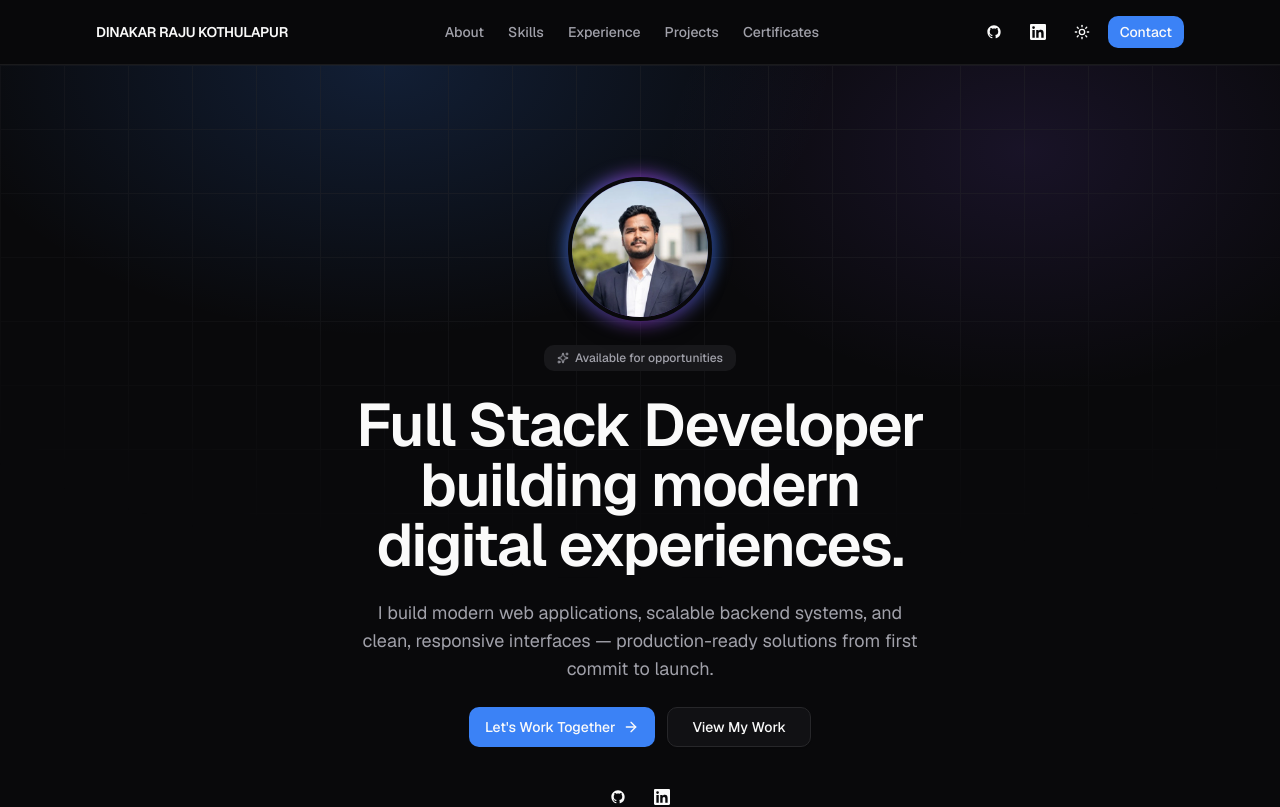
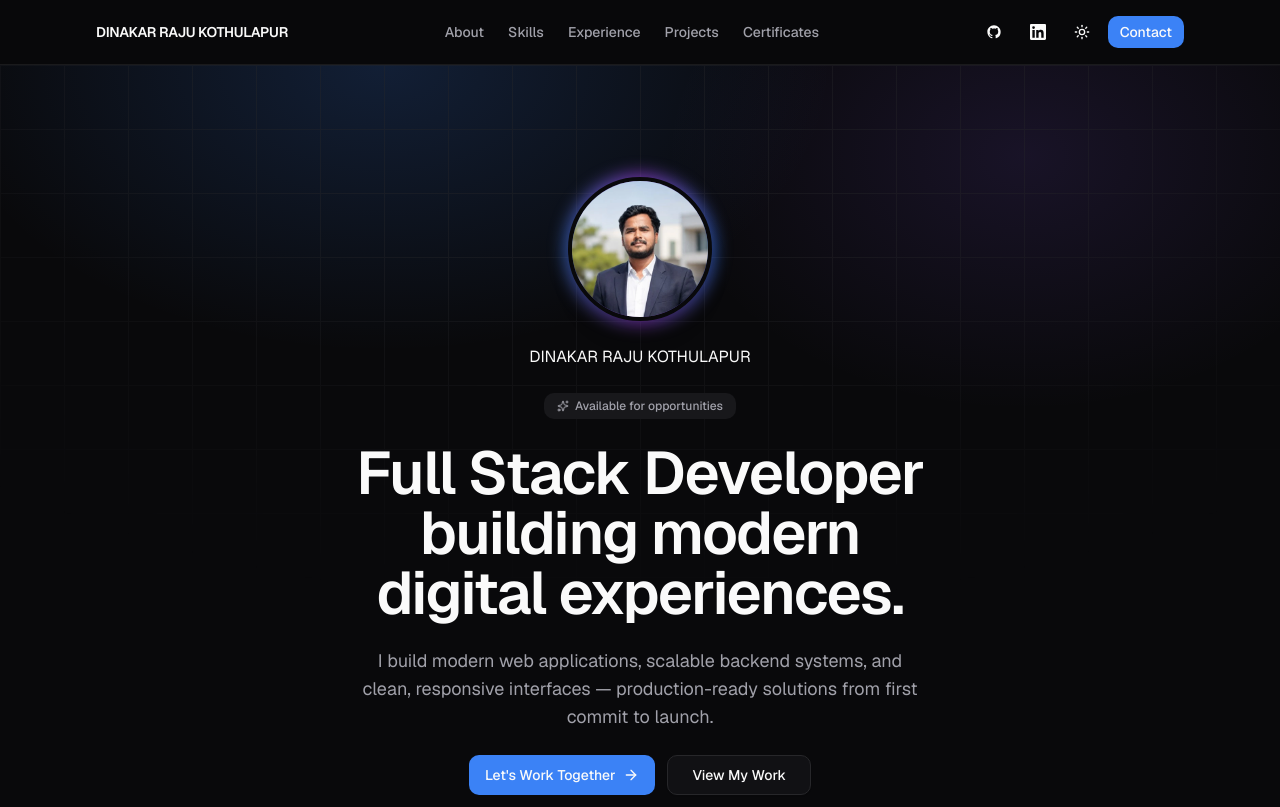
Before and after one commit to rajdinakar177/dinakar-portfolio, a Next.js app: page / in a window 1280 px wide. Shown: the top 807 px of the page. Built offline with nearby package versions, Linux system fonts and the light colour scheme.

Commit message:
name added

```diff
--- a/src/components/sections/hero.tsx
+++ b/src/components/sections/hero.tsx
@@ -3,7 +3,7 @@ import Link from "next/link";
 
 import { ArrowRight, Sparkles } from "lucide-react";
 
-import { heroConfig, socialLinks } from "@/config/site";
+import { heroConfig, socialLinks ,siteConfig } from "@/config/site";
 
 import { Badge } from "@/components/ui/badge";
 import { Button } from "@/components/ui/button";
@@ -46,7 +46,9 @@ export function Hero() {
             />
           </div>
         </FadeUp>
-
+       <FadeUp>
+        <h1>{siteConfig.name}</h1>
+       </FadeUp>
         <FadeUp>
           <Badge variant="accent" className="gap-1.5 px-3 py-1">
             <Sparkles className="size-3" />
```
